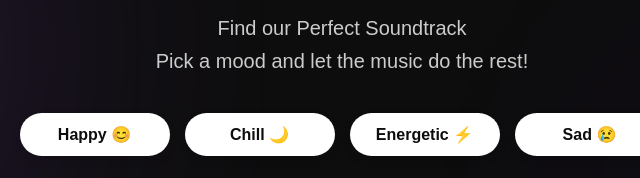
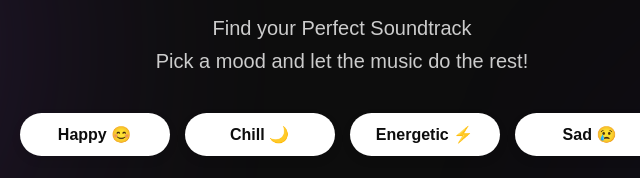
Before and after one commit to lenajoebges/Webentwicklung, a plain HTML site: page index.html in a window 1280 px wide. Shown: the part 282-460 px from the top of the page, 298-938 px from the left. Drawn offline with Linux system fonts and the light colour scheme.

Commit message:
Grammatik Korrektur

```diff
--- a/index.html
+++ b/index.html
@@ -20,7 +20,7 @@
     <main>
       <section class="hero">
         <h1>Moodify</h1>
-        <p>Find our Perfect Soundtrack</p>
+        <p>Find your Perfect Soundtrack</p>
         <p>Pick a mood and let the music do the rest!</p>
         <div class="mood-selection">
           <a href="moods.html?mood=happy" class="mood-btn">Happy 😊</a>
```
